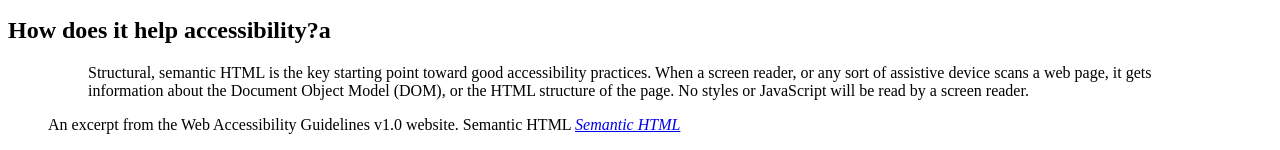
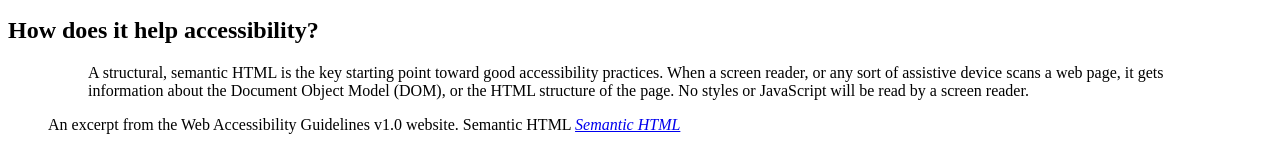
Before and after one commit to Philo95/Comp-02-Lesson-02-Semantics, a plain HTML site: page Index.html in a window 1280 px wide. Shown: the part 403-553 px from the top of the page. Drawn offline with Linux system fonts and the light colour scheme.

Commit message:
Add files via upload
updated typo

```diff
--- a/Index.html
+++ b/Index.html
@@ -51,11 +51,11 @@
     </section>
 
     <section>
-        <h2>How does it help accessibility?a</h2>
+        <h2>How does it help accessibility?</h2>
         <figure>
             <blockquote>
                 <p>
-                    Structural, semantic HTML is the key starting point toward good accessibility practices.
+                   A structural, semantic HTML is the key starting point toward good accessibility practices.
                     When a screen reader, or any sort of assistive device scans a web page, it gets information about
                     the Document Object Model (DOM), or the HTML structure of the page. No styles or JavaScript will be
                     read by a screen reader.
```
